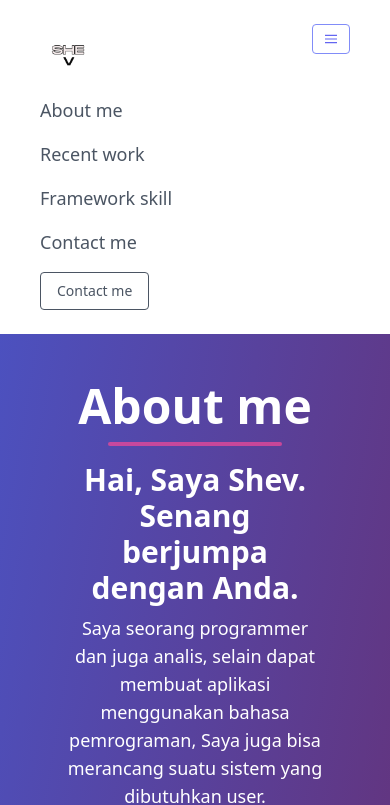
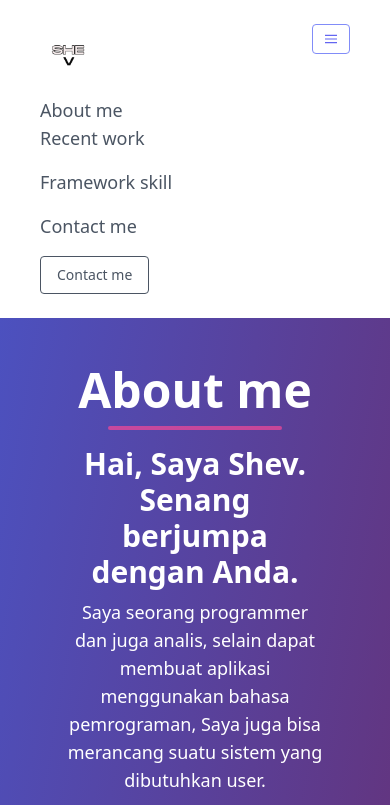
Before and after one commit to sxhvxa/tailwindcode, a website: page public/index.html in a window 390 px wide. Shown: the top 805 px of the page. Drawn offline with nearby package versions, Linux system fonts and the light colour scheme; files that its build step writes are made by us from their sources.

Commit message:
first commit

```diff
--- a/public/index.html
+++ b/public/index.html
@@ -44,7 +44,7 @@
                    <a href="#about" class="block mt-4 lg:inline-block lg:mt-0  text-gray-600 hover:text-gray-900 text-lg mr-4">
                        About me
                    </a>
-                   <a href="#recent" class="block mt-4 lg:inline-block lg:mt-0  text-gray-600 hover:text-gray-900 text-lg mr-4">
+                   <a href="#recent" class="block mt- lg:inline-block lg:mt-0  text-gray-600 hover:text-gray-900 text-lg mr-4">
                        Recent work
                    </a>
                    <a href="#skill" class="block mt-4 lg:inline-block lg:mt-0  text-gray-600 hover:text-gray-900 text-lg mr-4">
```
